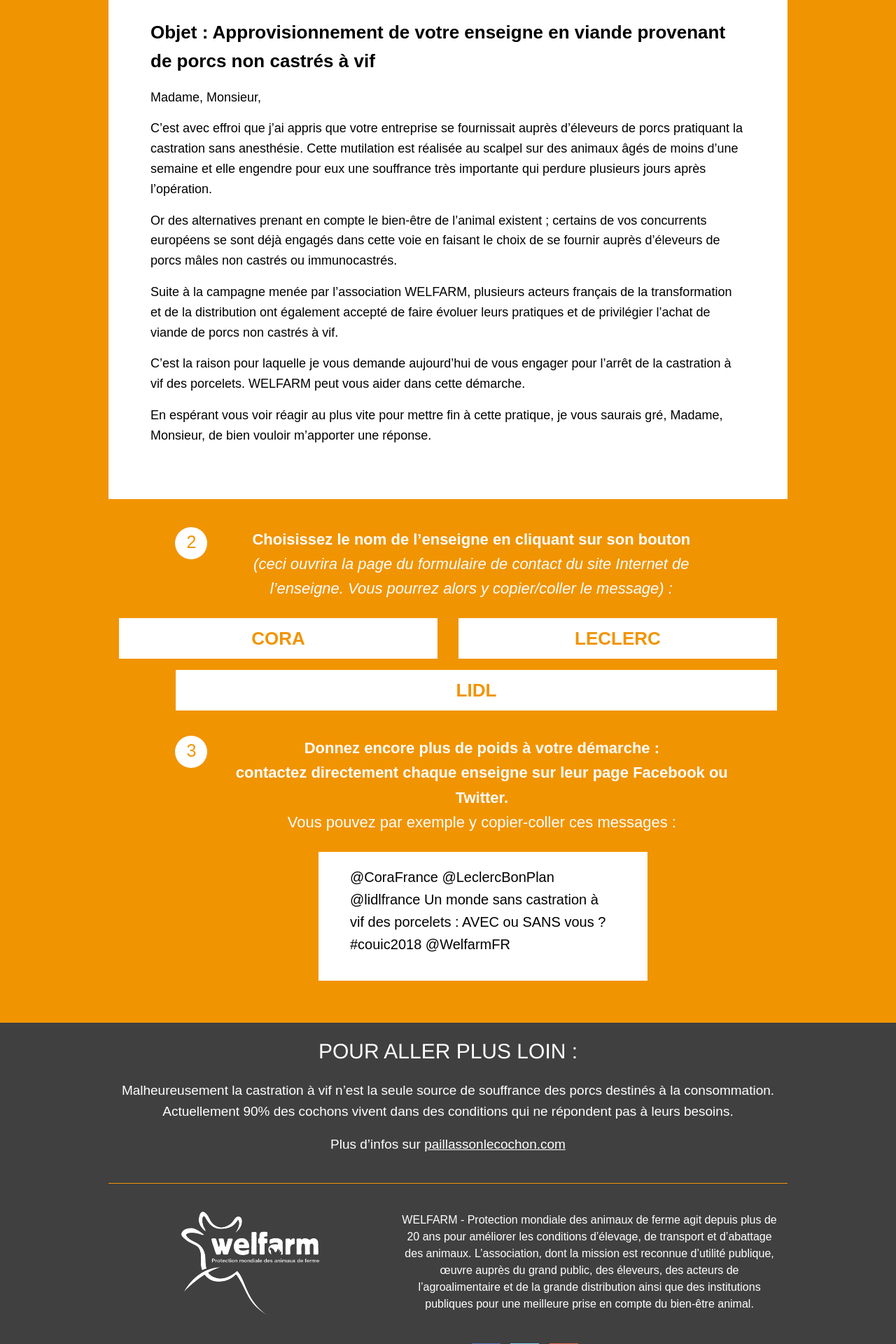
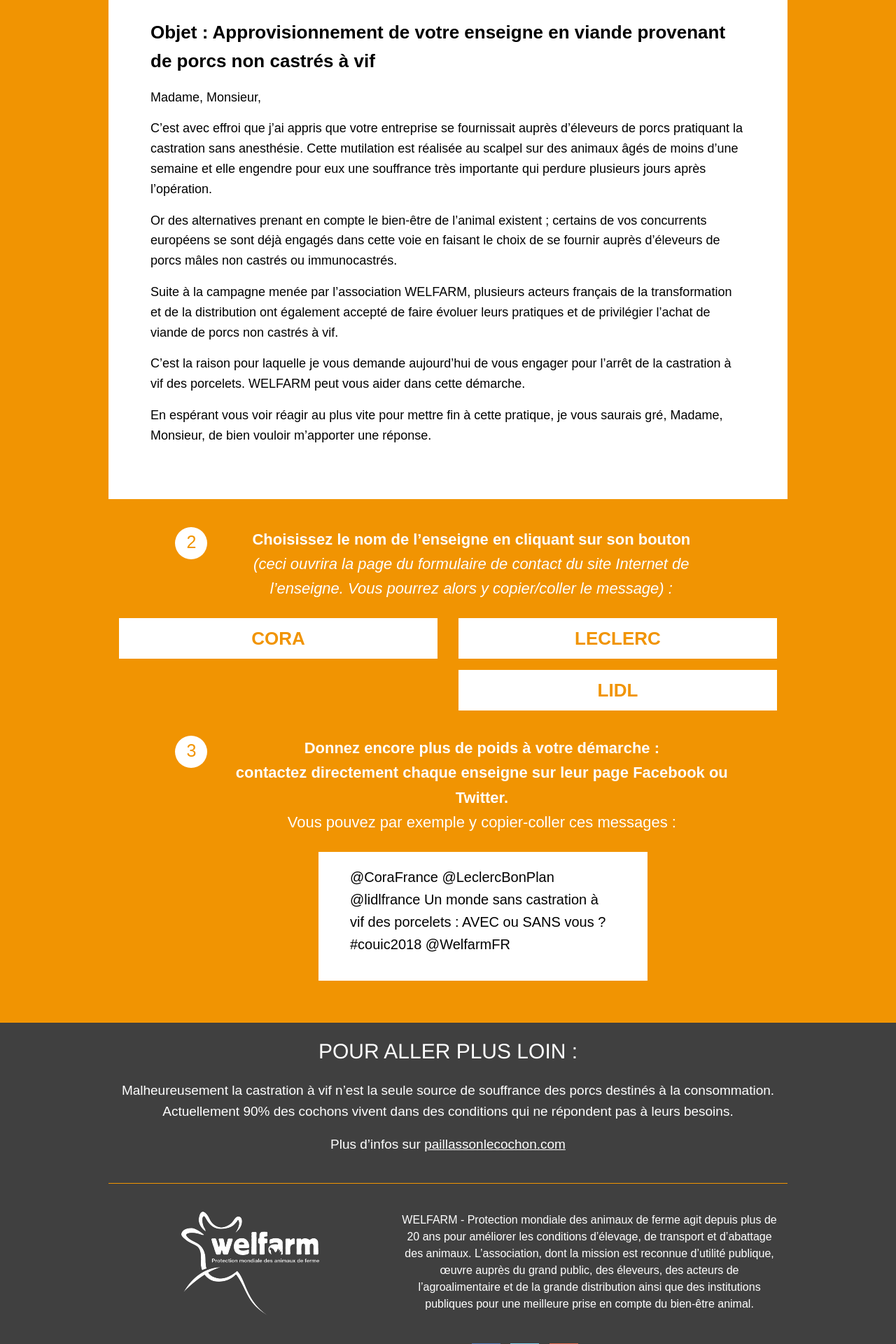
Before and after one commit to adfinitas-app/welfarm-petition, a Jekyll site: the page built from index.html, in a window 1280 px wide. Shown: the part 4480-6400 px from the top of the page at 70% size. Built offline with Jekyll 4.4.1, drawn with Linux system fonts in a browser that asks for light colours; comment, search, counter and statistics services are not loaded.

Commit message:
Updated '/_includes/professionels.html' via CloudCannon

```diff
--- a/_includes/professionels.html
+++ b/_includes/professionels.html
@@ -89,7 +89,7 @@
 	<div class="medium-6 columns">
 	  <a class="button marque" target="_blank" href="http://www.e-leclerc.com/catalogue/questions-frequentes/faq---formulaire-produit-repere">Leclerc</a>
 	</div>
-	<div class="small-11 small-centered columns">
+	<div class="medium-6  large-centered columns">
 	  <a class="button marque " target="_blank" href="https://ssl.lidl.fr/fr/hotline.htm">Lidl</a>
 	</div>
       </div>
```
